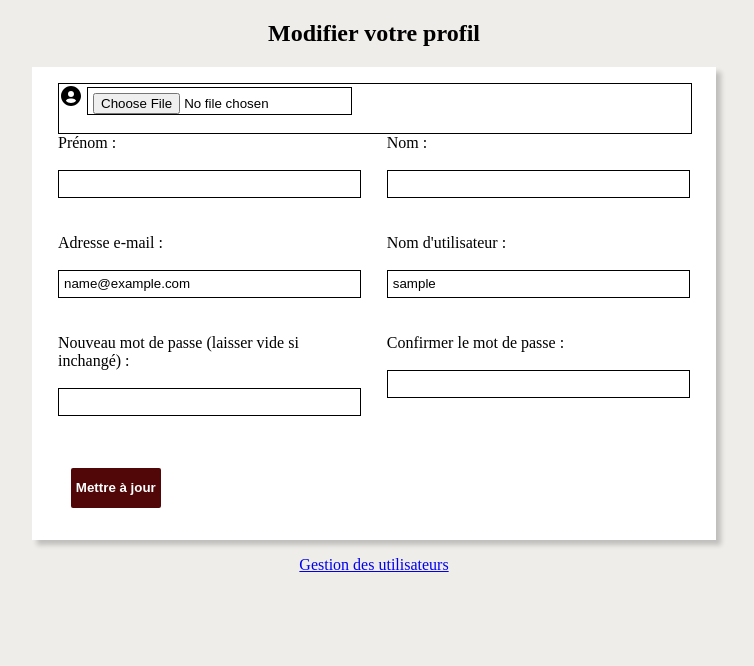
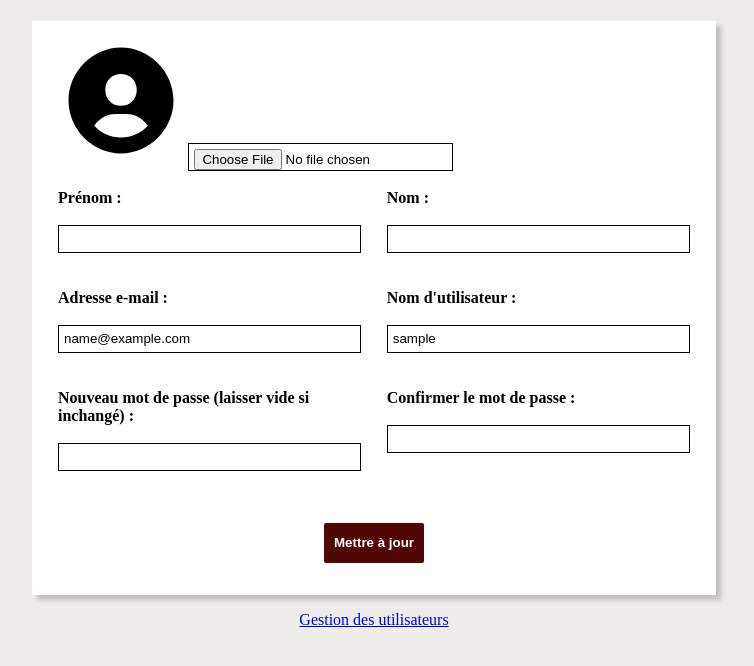
Before and after one commit to Dantr3b/Projet-PHP, a PHP site: page /account.php in a window 1280 px wide. Shown: the part 52-718 px from the top of the page, without its empty margins (266-1020 px from the left). Run offline with PHP 8.4, Linux system fonts and the light colour scheme; the visitor is signed in with stand-in values (Sample User, id 1); some web fonts are replaced.

Commit message:
chore: update account page

```diff
--- a/account.php
+++ b/account.php
@@ -119,19 +119,18 @@ if ($_SERVER["REQUEST_METHOD"] == "POST") {
 </header>
 
 <body>
-    <h2>Modifier votre profil</h2>
-
     <?php if (!empty($error)): ?>
         <p style="color: red;"><?php echo htmlspecialchars($error); ?></p>
     <?php elseif (!empty($success)): ?>
         <p style="color: green;"><?php echo htmlspecialchars($success); ?></p>
     <?php endif; ?>
 
+    <h1></h1>
+
     <form method="post" action="account.php" enctype="multipart/form-data">
 
         <div class="container-part1">
             <div class="part1">
-
                 <img src="style/images/user.svg" alt="Avatar" class="avatar">
                 <input type="file" name="photo" id="photo"><br><br>
 
--- a/style/css/account.css
+++ b/style/css/account.css
@@ -14,7 +14,6 @@ form{
 
 
 .container-part1{
-    border: 1px solid black;
     display: flex;
     flex-direction: row;
     width: 100%;
@@ -23,6 +22,10 @@ form{
 
 .part1{
     width: 100%;
+}
+
+.avatar{
+    width: 20%;
 }
 
 .container-part2{
@@ -49,6 +52,12 @@ form{
     display: flex;
     flex-direction: row;
     width: 100%;
+    justify-content: center;
+}
+
+label{
+    margin: 0;
+    font-weight: bold;
 }
 
 input{
@@ -60,7 +69,7 @@ input{
 button{
     margin: 2vh 1vw 2vh 1vw;
     height: 5vh;
-    padding: 5px;
+    padding: 5px 10px 5px 10px;
     border-radius: 2px;
     border: none;
     background-color: #510707;
```
